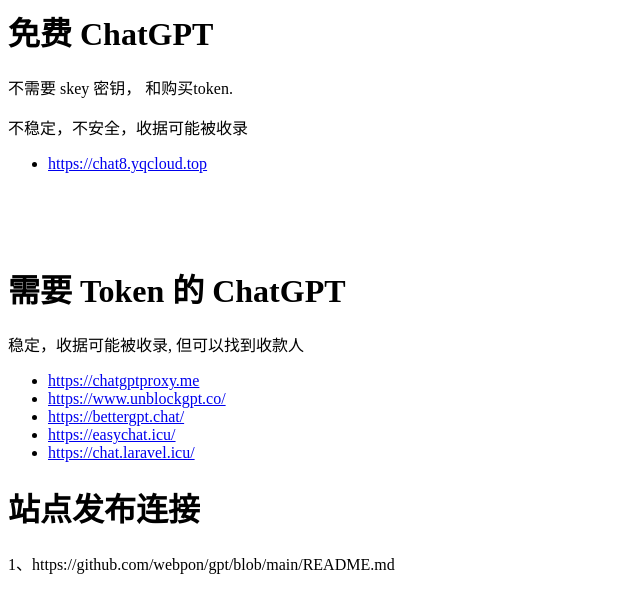
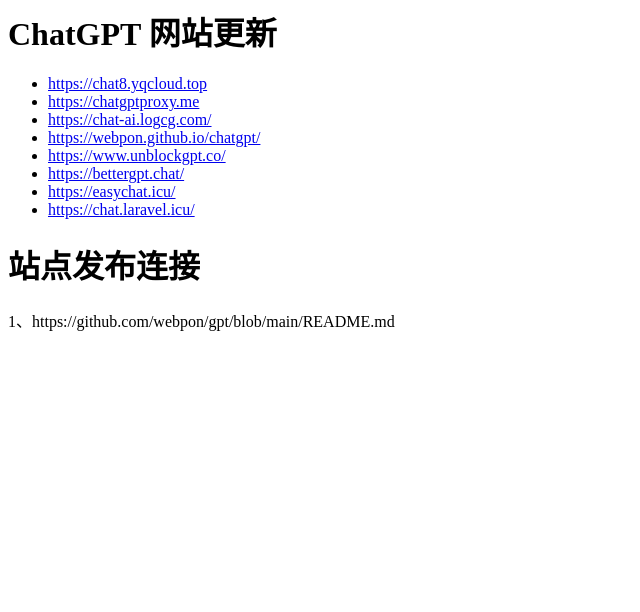
Before and after one commit to chatgw/chat-gateway, a plain HTML site: page docs/index.html in a window 1280 px wide. Shown: the whole page, without its empty margins (0-640 px from the left). Drawn offline with Linux system fonts and the light colour scheme.

Commit message:
feat: add new site

```diff
--- a/docs/index.html
+++ b/docs/index.html
@@ -1,18 +1,11 @@
 <html>
     <body>
-        <h1>免费 ChatGPT </h1>
-        <p>不需要 skey 密钥， 和购买token.</p>
-        <p>不稳定，不安全，收据可能被收录</p>
+        <h1>ChatGPT 网站更新 </h1>
         <ul>
             <li><a href="https://chat8.yqcloud.top/#/chat/1680234367931">https://chat8.yqcloud.top</a></li>
-        </ul>
-        <br>
-        <br>
-        <br>
-        <h1>需要 Token 的 ChatGPT</h1>
-        <p>稳定，收据可能被收录, 但可以找到收款人</p>
-        <ul>
             <li><a href="https://chatgptproxy.me/index.html#/">https://chatgptproxy.me</a></li>
+            <li><a href="https://chat-ai.logcg.com/">https://chat-ai.logcg.com/</a></li>
+            <li><a href="https://webpon.github.io/chatgpt/">https://webpon.github.io/chatgpt/</a></li>
             <li><a href="https://www.unblockgpt.co/">https://www.unblockgpt.co/</a></li>
             <li><a href="https://bettergpt.chat/">https://bettergpt.chat/</a></li>
             <li><a href="https://easychat.icu/">https://easychat.icu/</a></li>
```
